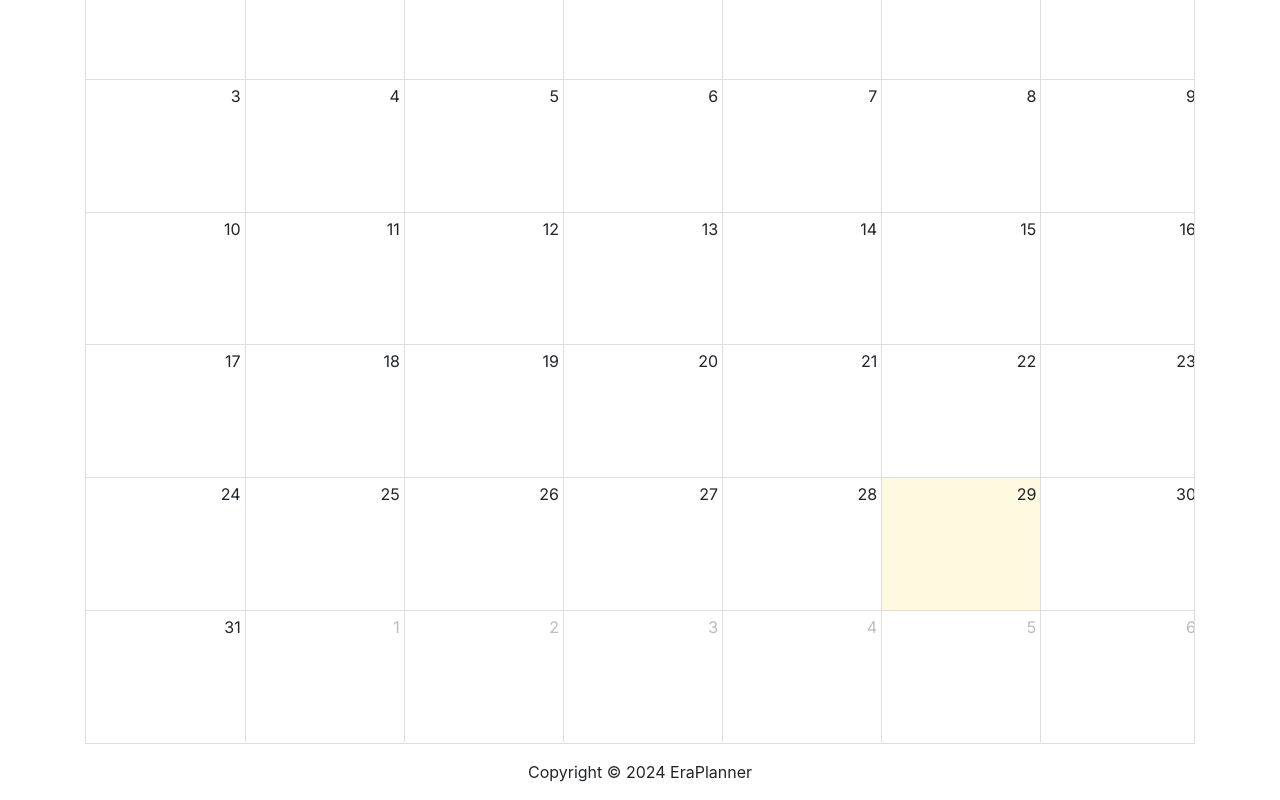
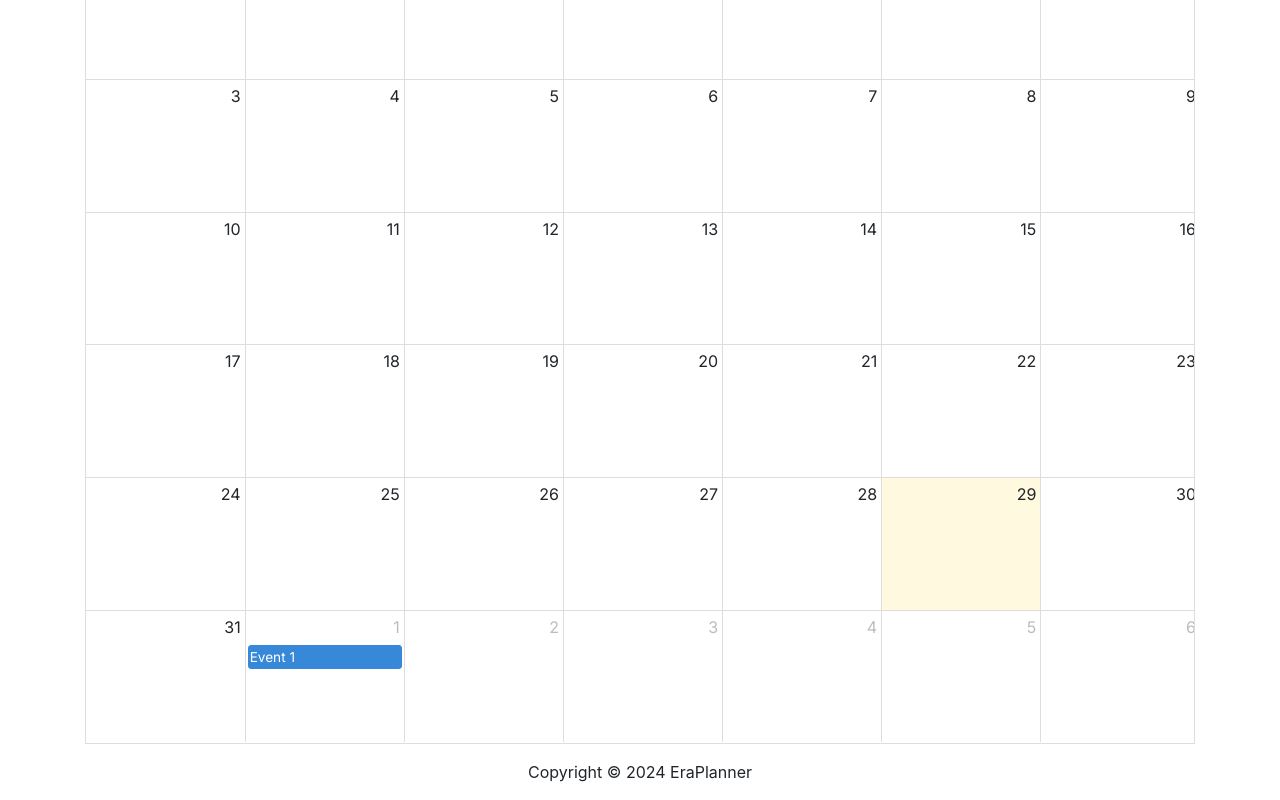
Before and after one commit to Celesca/FinalProject-Frontend-DevInit, a Next.js app: page /calendar in a window 1280 px wide. Shown: the part 339-1139 px from the top of the page. Built offline with nearby package versions, Linux system fonts and the light colour scheme.

Commit message:
Refactoring v.1.0.1

```diff
--- a/components/Calendar.js
+++ b/components/Calendar.js
@@ -9,7 +9,6 @@ const CalendarComponent = ({ events, handleEventClick, handleDateSelect, handleE
       plugins={[dayGridPlugin, interactionPlugin]}
       initialView="dayGridMonth"
       events={events}
-      editable={true}
       selectable={true}
       selectMirror={true} // Highlight the selected date range
       select={handleDateSelect} // Triggered when a date range is selected
--- /dev/null
+++ b/contexts/EventContext.js
@@ -0,0 +1,29 @@
+import React, { createContext, useContext, useState } from 'react';
+
+const EventContext = createContext();
+
+export const EventProvider = ({ children }) => {
+  const [events, setEvents] = useState([
+    { title: 'Event 1', date: '2024-01-01' },
+    { title: 'Event 2', date: '2024-01-15' },
+    // Add more events as needed
+  ]);
+
+  const addEvent = (newEvent) => {
+    setEvents((prevEvents) => [...prevEvents, newEvent]);
+  };
+
+  const removeEvent = (eventId) => {
+    setEvents((prevEvents) => prevEvents.filter((event) => event.id !== eventId));
+  };
+
+  return (
+    <EventContext.Provider value={{ events, setEvents, addEvent, removeEvent }}>
+      {children}
+    </EventContext.Provider>
+  );
+};
+
+export const useEventContext = () => {
+  return useContext(EventContext);
+};
--- a/pages/_app.js
+++ b/pages/_app.js
@@ -3,6 +3,7 @@ import Layout from '@/components/Layout'
 import 'bootstrap/dist/css/bootstrap.css'
 import Script from 'next/script'
 import Head from 'next/head'
+import { EventProvider } from '@/contexts/EventContext'
 
 export default function App({ Component, pageProps }) {
   return (
@@ -16,9 +17,11 @@ export default function App({ Component, pageProps }) {
         </link>
       </Head>
       <Script id="bootstrap-cdn" src="https://cdn.jsdelivr.net/npm/bootstrap@5.1.3/dist/js/bootstrap.bundle.min.js" />
-      <Layout>
-        <Component {...pageProps} />
-      </Layout>
+      <EventProvider>
+        <Layout>
+          <Component {...pageProps} />
+        </Layout>
+      </EventProvider>
     </>
   )
 }
--- a/pages/calendar.js
+++ b/pages/calendar.js
@@ -2,19 +2,23 @@ import Head from "next/head"
 import styles from "@/styles/Calendar.module.css"
 import { Inter } from 'next/font/google'
 import CalendarComponent from "@/components/Calendar"
-import { useState } from "react"
+import { useState, useEffect } from "react"
 import { Button, Modal, Form } from 'react-bootstrap';
+import { useEventContext } from "@/contexts/EventContext"
 
 const inter = Inter({ subsets: ['latin'] })
 
 export default function Calendar() {
 
-    const [events, setEvents] = useState([
-        { title: 'Event 1', date: '2023-01-01' },
-        { title: 'Event 2', date: '2023-01-15' },
-      ]);
+      const { events: contextEvents, setEvents, addEvents, removeEvent } = useEventContext();
+
+      const [localEvents, setLocalEvents] = useState(contextEvents);
       const [showModal, setShowModal] = useState(false);
       const [newEvent, setNewEvent] = useState({ date: '', title: '' });
+
+      useEffect(() => {
+        setLocalEvents(contextEvents);
+      })
 
       const handleEventClick = (event) => {
         console.log('Event Clicked:', event);
@@ -26,10 +30,15 @@ export default function Calendar() {
 
       const handleEventDrop = (dropInfo) => {
         console.log('Event Dropped:', dropInfo);
-        const updatedEvents = events.map((event) =>
+        console.log('Local Events Before Update :' , localEvents);
+
+        const updatedLocalEvents = localEvents.map((event) =>
           event.id === dropInfo.event.id ? { ...event, date: dropInfo.event.startStr } : event
         );
-        setEvents(updatedEvents);
+
+        console.log('Updated local events', updatedLocalEvents)
+        setLocalEvents(updatedLocalEvents);
+        setEvents(updatedLocalEvents);
       };
 
       const handleShowModal = () => setShowModal(true);
@@ -46,13 +55,17 @@ export default function Calendar() {
           return;
         }
 
-        const updatedEvents = [...events, newEvent];
-        setEvents(updatedEvents);
+        const updatedLocalEvents = [...localEvents, newEvent];
+        setLocalEvents(updatedLocalEvents);
+
+        setEvents(updatedLocalEvents);
 
         // Close the modal and reset the newEvent state
         handleCloseModal();
         setNewEvent({ date: '', title: '' });
       };
+
+
     return (
         <>
             <Head>
@@ -68,7 +81,7 @@ export default function Calendar() {
                   </Button>
                   <div className={`${styles.calendar_body}`}>
                   <CalendarComponent
-                      events={events}
+                      events={localEvents}
                       handleEventClick={handleEventClick}
                       handleDateSelect={handleDateSelect}
                       handleEventDrop={handleEventDrop}
--- a/pages/journal.js
+++ b/pages/journal.js
@@ -102,7 +102,7 @@ const DailyJournalPage = () => {
     <div className={`container `}>
         <h1 className="text-center display-2">Daily Journal</h1>
       <div className="my-3 d-flex justify-content-center ">
-        <Button className={`${styles.add_button} btn btn-lg btn-success`} onClick={handleShowModal}>
+        <Button className={`${styles.add_button} btn btn-lg btn-primary`} onClick={handleShowModal}>
           เพิ่มบันทึก
         </Button>
       </div>
--- a/pages/todo.js
+++ b/pages/todo.js
@@ -127,7 +127,7 @@ export default function Todo() {
                                       </div>
 
                                       <div className="col-auto">
-                                          <button className={`btn btn-lg btn-success ${styles.submit_btn}`}
+                                          <button className={`btn btn-lg btn-primary ${styles.submit_btn}`}
                                           type="submit">
                                           {checkEditItem ? "แก้ไขข้อมูล" : "เพิ่มข้อมูล"}</button>
                                       </div>
--- a/styles/Home.module.css
+++ b/styles/Home.module.css
@@ -26,3 +26,7 @@
 .journal_card:hover , .todo_card:hover , .static_calendar:hover {
     text-decoration: none;
 }
+
+.greetings {
+    color: var(--text-color);
+}
--- a/styles/Journal.module.css
+++ b/styles/Journal.module.css
@@ -6,7 +6,6 @@
 }
 
 .add_button {
-    background-color: var(--secondary-bg-color);
-    color: var(--text-color);
+    margin-top: 20px;
     border: 1px solid var(--secondary-bg-color);
 }
--- a/styles/Todo.module.css
+++ b/styles/Todo.module.css
@@ -29,7 +29,6 @@
 }
 
 .submit_btn {
-    background-color: purple;
     border:0;
     color: #fff;
 }
```
Also changed, not shown: pages/index.js (+5 -6 lines).
